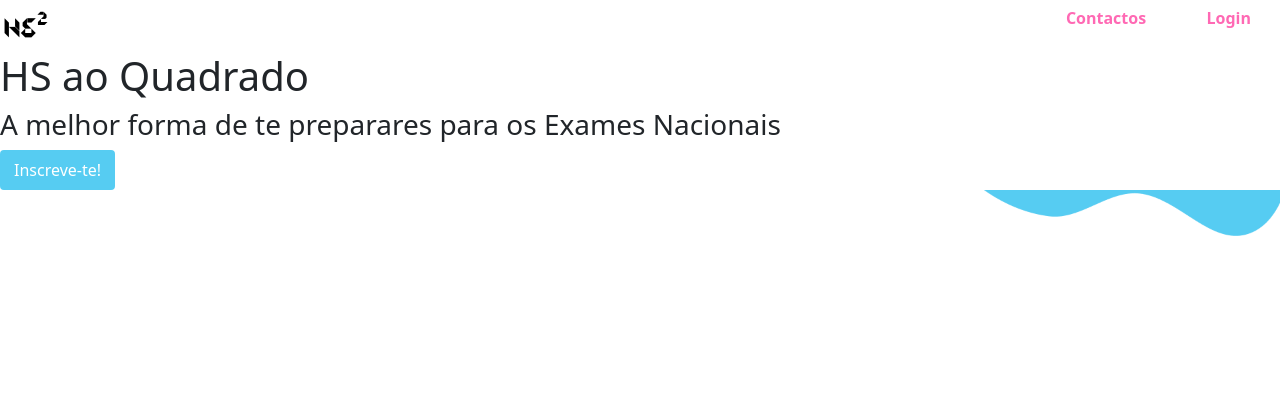
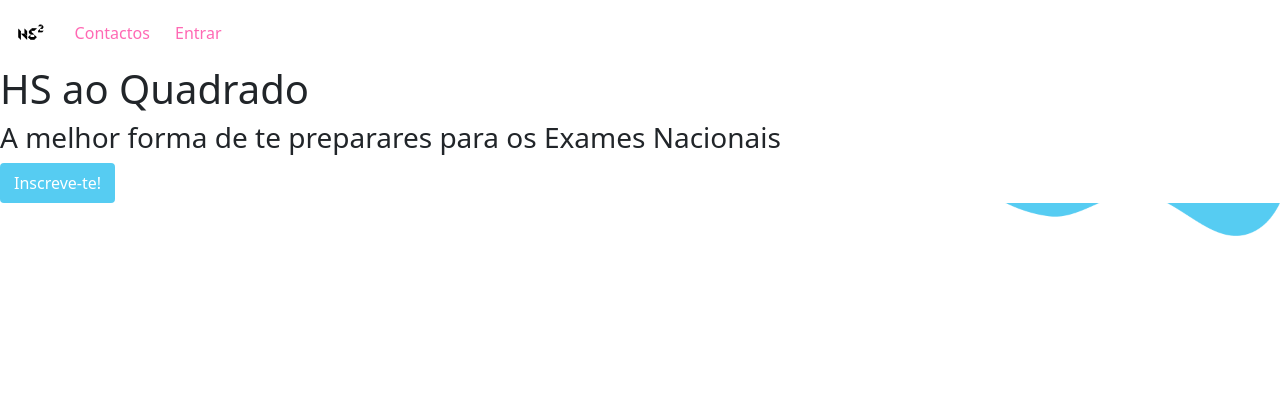
Before and after one commit to HackerSchool/Arquimedia, a Django app: page / in a window 1280 px wide. Shown: the top 420 px of the page. Run offline with Django 3.2, Linux system fonts and the light colour scheme; lists and menus that the app fills with data are empty; some libraries are stand-ins or nearby versions.

Commit message:
menu em bootstrap sem fundo a funcionar

```diff
--- a/HSaoQuadrado/templates/base.html
+++ b/HSaoQuadrado/templates/base.html
@@ -6,8 +6,12 @@
         <meta name="auhor" content="">
         <meta name="keywords" content="">
         <meta name="viewport" content="width=device_width, initial-scale=1.0"     >
+        <link rel="stylesheet" href="https://maxcdn.bootstrapcdn.com/bootstrap/4.5.2/css/bootstrap.min.css">
+        <script src="https://ajax.googleapis.com/ajax/libs/jquery/3.5.1/jquery.min.js"></script>
+        <script src="https://cdnjs.cloudflare.com/ajax/libs/popper.js/1.16.0/umd/popper.min.js"></script>
+        <script src="https://maxcdn.bootstrapcdn.com/bootstrap/4.5.2/js/bootstrap.min.js"></script>
+        <link href="https://cdn.jsdelivr.net/npm/bootstrap@5.0.0-beta3/dist/css/bootstrap.min.css" rel="stylesheet" integrity="sha384-eOJMYsd53ii+scO/bJGFsiCZc+5NDVN2yr8+0RDqr0Ql0h+rP48ckxlpbzKgwra6" crossorigin="anonymous">
         {% load static %}
-        <link href="https://cdn.jsdelivr.net/npm/bootstrap@5.0.0-beta3/dist/css/bootstrap.min.css" rel="stylesheet" integrity="sha384-eOJMYsd53ii+scO/bJGFsiCZc+5NDVN2yr8+0RDqr0Ql0h+rP48ckxlpbzKgwra6" crossorigin="anonymous">
 
             <link rel="stylesheet" type="text/css" href="{% static 'css/main.css' %}">
         <title>HS ao Quadrado</title>
--- a/HSaoQuadrado/templates/index.html
+++ b/HSaoQuadrado/templates/index.html
@@ -3,37 +3,31 @@
 
 {% block content %}
 
-<table class="menu">
-    <th style="text-align: left;">
-    <img src="{% static 'img/logo_black.png' %}" alt="logo" width="50" height="50" style="vertical-align:middle;">
-    </th>
-    <th style="text-align: right;">
-    <!---Menu ----->
-        <div>
+<nav class="navbar navbar-expand-sm ">
+    <!-- Brand/logo -->
+    <a class="navbar-brand" href="#">
+        <img src="{% static 'img/logo_black.png' %}" alt="logo" width="30" height="30" style="vertical-align:middle;">
+    </a>
 
-                <ul>
-                    <li>
-                        <a href="contact.html" class="links_menu">Contactos</a>
-                    </li>
-                    <li>
-                        <a href="Login.html">Login</a>
-                    </li>
-                </ul>
+    <!-- Links -->
+    <div style="align-items: right;">
+    <ul class="navbar-nav">
+      <li class="nav-item">
+        <a class="nav-link" href="#">Contactos</a>
+      </li>
+      <li class="nav-item">
+        <a class="nav-link" href="#">Entrar</a>
+      </li>
+    </ul>
+    </div>
+</nav>
 
-        </div>
-    </th>
-</table>
 
 <h1>HS ao Quadrado</h1>
 <h3>A melhor forma de te preparares para os Exames Nacionais</h3>
 
 
-	<div class="general">
+<a href="signup.html"><button type="button" class="btn btn-primary">Inscreve-te!</button></a>
 
 
-        <a href="signup.html"><button type="button" class="btn btn-primary">Inscreve-te!</button></a>
-
-
-
-    </div>
 {% endblock %}
--- a/HSaoQuadrado/templates/signup.html
+++ b/HSaoQuadrado/templates/signup.html
@@ -0,0 +1 @@
+{% extends 'base.html'%}
--- a/static/css/main.css
+++ b/static/css/main.css
@@ -6,6 +6,11 @@
 
 a {
     color: hotpink ;
+    text-decoration: none;
+}
+
+a:hover {
+    color: red ;
 }
 
 /* Barra Navegação */
@@ -19,11 +24,6 @@
     padding: 3%;
 }
 
-a {
-    text-decoration: none;
-}
-
-
 .btn-primary {
     background-color: #56CCF2;
     color: white;
```
